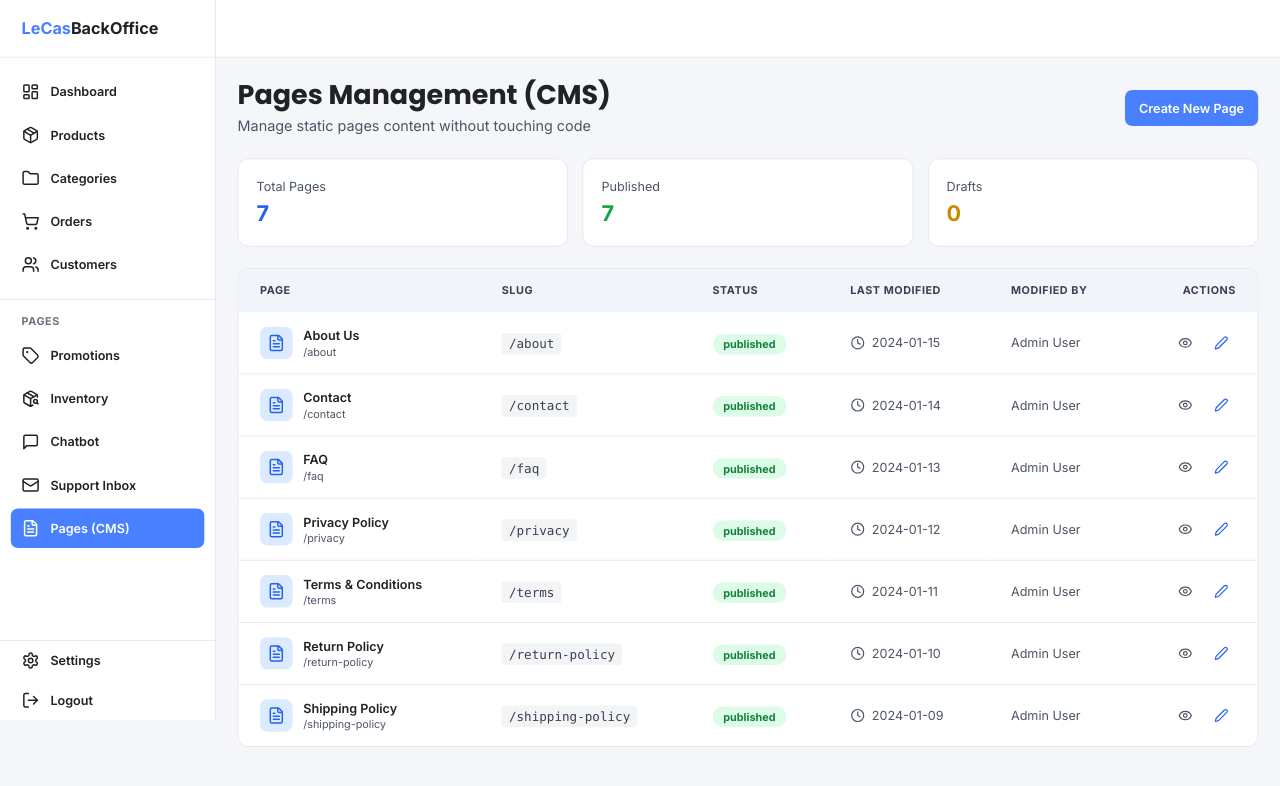
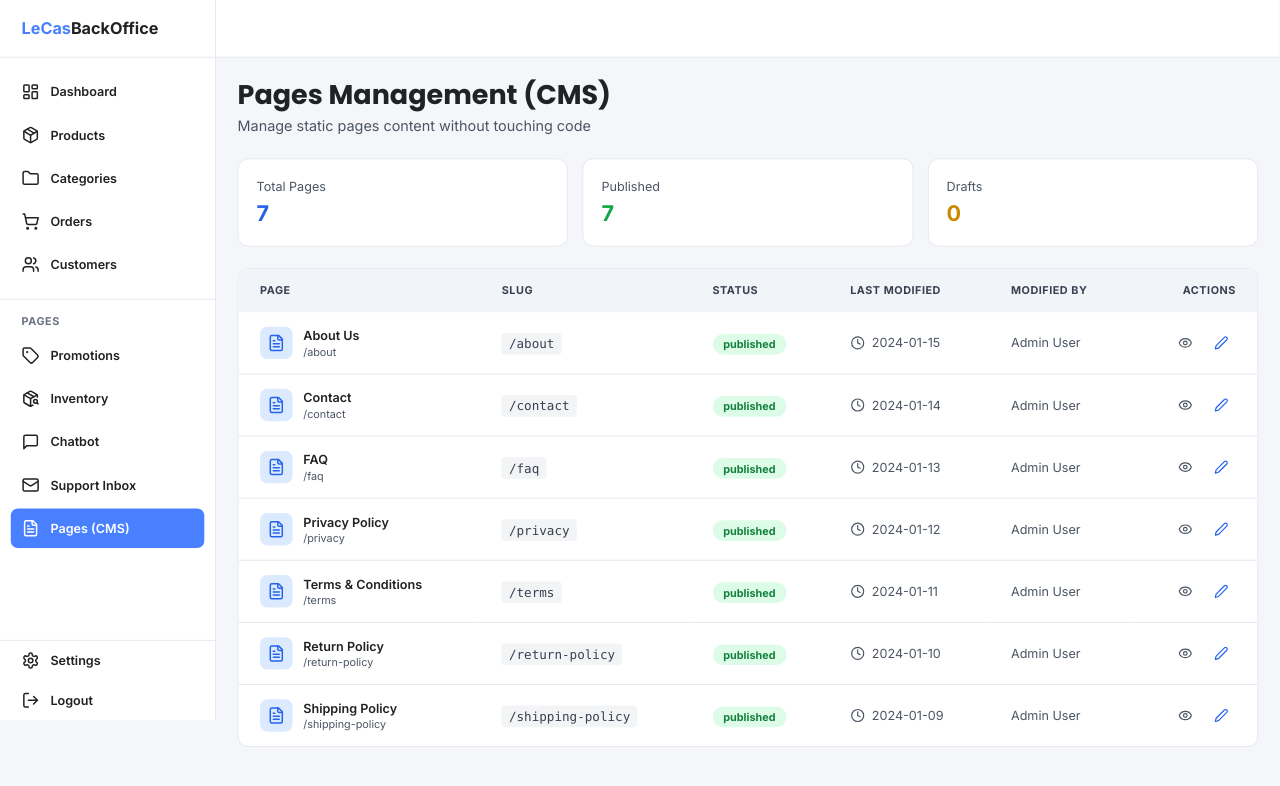
Before and after one commit to nbminh24/KLTN_FE, a Next.js app: page /admin/pages in a window 1280 px wide. Shown: the top 786 px of the page. Built offline with nearby package versions, Linux system fonts and the light colour scheme.

Commit message:
Adjust page management in admin

```diff
--- a/app/admin/pages/page.tsx
+++ b/app/admin/pages/page.tsx
@@ -76,17 +76,9 @@ export default function PagesManagementPage() {
   return (
     <div className="p-6 space-y-6">
       {/* Header */}
-      <div className="flex items-center justify-between">
-        <div>
-          <h1 className="text-3xl font-bold text-[#202224]">Pages Management (CMS)</h1>
-          <p className="text-gray-600 mt-1">Manage static pages content without touching code</p>
-        </div>
-        <Link
-          href="/admin/pages/new"
-          className="px-4 py-2.5 bg-[#4880FF] text-white rounded-lg hover:bg-blue-600 transition font-semibold text-sm"
-        >
-          Create New Page
-        </Link>
+      <div>
+        <h1 className="text-3xl font-bold text-[#202224]">Pages Management (CMS)</h1>
+        <p className="text-gray-600 mt-1">Manage static pages content without touching code</p>
       </div>
 
       {/* Stats */}
```
